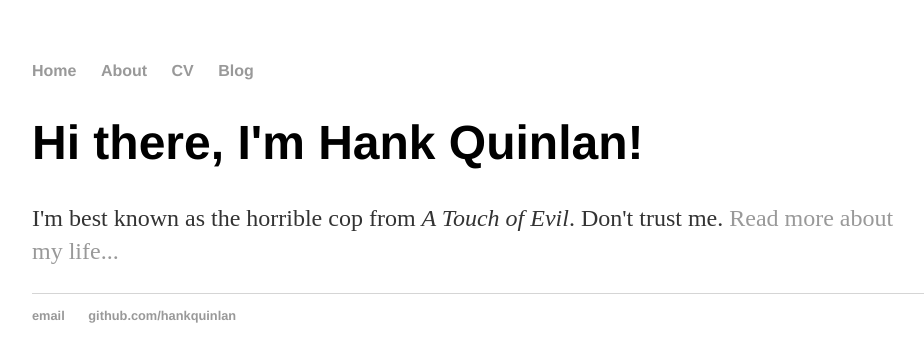
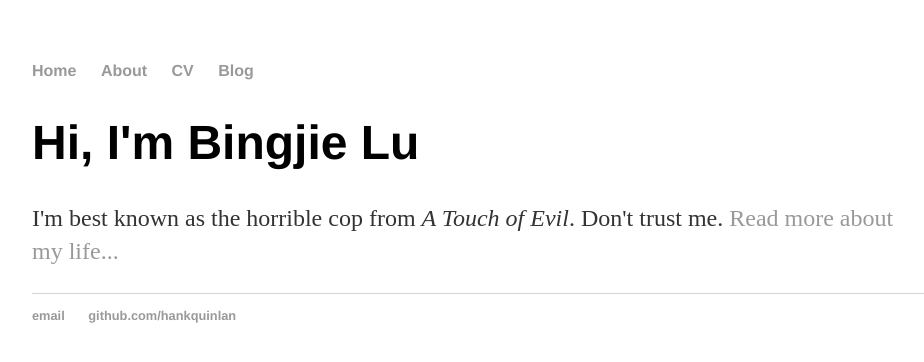
Before and after one commit to elodielu/elodielu.github.io, a Jekyll site: the page built from index.html, in a window 1280 px wide. Shown: the top 362 px of the page, without its empty margins (160-1084 px from the left). Built offline with Jekyll 4.4.1, drawn with Linux system fonts in a browser that asks for light colours.

Commit message:
Update index.html

```diff
--- a/index.html
+++ b/index.html
@@ -1,9 +1,9 @@
 ---
 layout: default
-title: Hank Quinlan, Horrible Cop
+title: Bingjie Lu
 ---
 
 		<div class="blurb">
-			<h1>Hi there, I'm Hank Quinlan!</h1>
+			<h1>Hi, I'm Bingjie Lu</h1>
 			<p>I'm best known as the horrible cop from <em>A Touch of Evil</em>. Don't trust me. <a href="/about">Read more about my life...</a></p>
 		</div>
```
